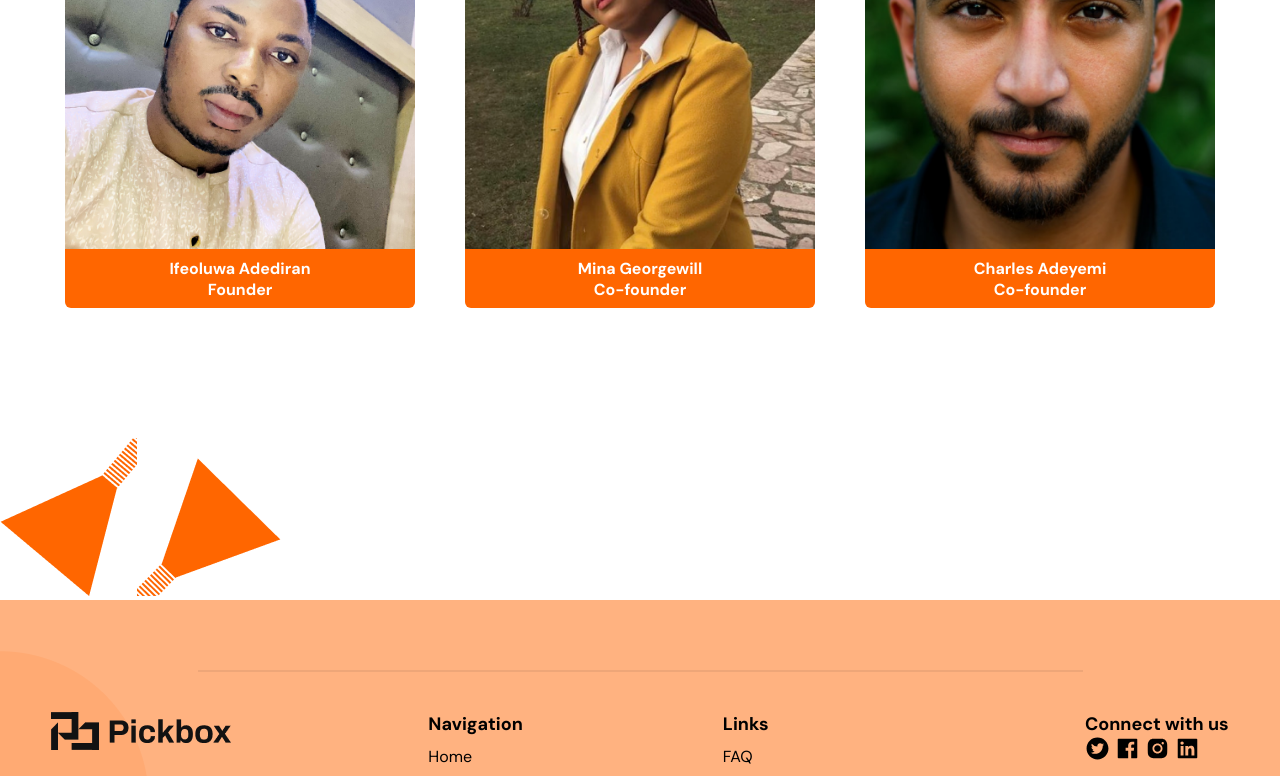
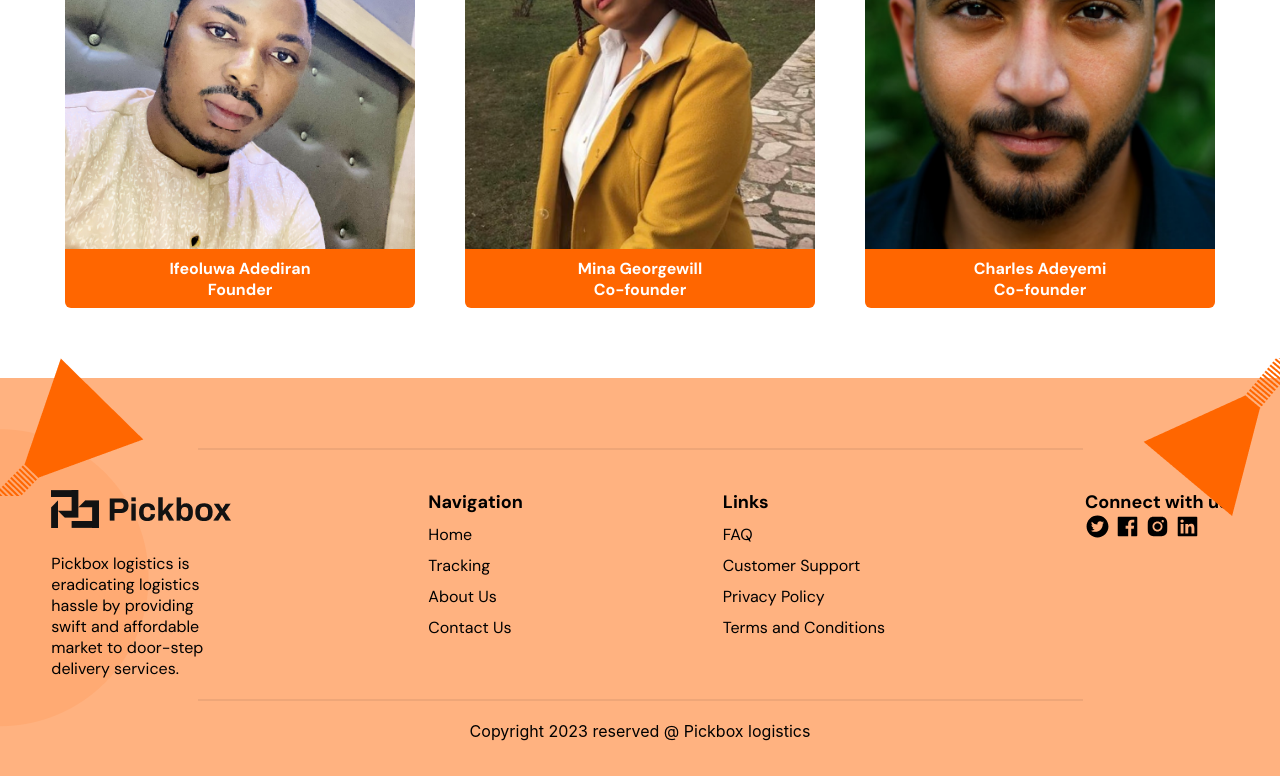
Before and after one commit to Pickbox-Project/Pickbox-frontend, a React (Create React App) app: page /aboutus in a window 1280 px wide. Shown: the part 1114-1890 px from the top of the page. Built offline with nearby package versions, Linux system fonts and the light colour scheme.

Commit message:
Started styling Team component

```diff
--- a/src/Components/Founders/Founders.css
+++ b/src/Components/Founders/Founders.css
@@ -1,6 +1,5 @@
 .founders-container {
     padding: 30px;
-    margin-bottom: 100px;
 }
 
 .founders-vector-right {
--- a/src/Components/Team/Team.css
+++ b/src/Components/Team/Team.css
@@ -0,0 +1,13 @@
+.team-container {
+    padding: 20px;
+}
+
+.team-vector-right {
+    position: absolute;
+    right: 0;
+}
+
+.team-vector-left {
+    position: absolute;
+    left: 0;
+}
```
